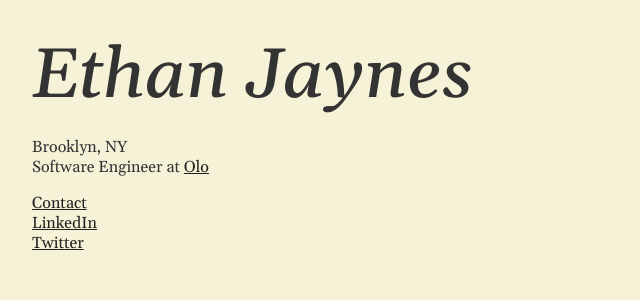
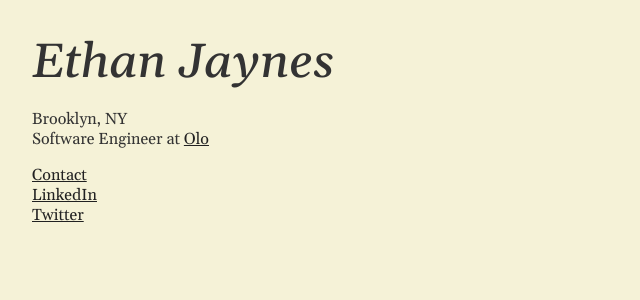
Before and after one commit to ethandjay/new-site, a React (Vite) app: page / in a window 1280 px wide. Shown: the top 300 px of the page, without its empty margins (0-640 px from the left). Built offline with nearby package versions, Linux system fonts and the light colour scheme.

Commit message:
reduce h1 font-size

```diff
--- a/src/App.css
+++ b/src/App.css
@@ -27,5 +27,5 @@ h1  {
   width: fit-content;
   font-style: italic;
   font-weight: 500;
-  font-size: 70px;
+  font-size: 48px;
 }
```
